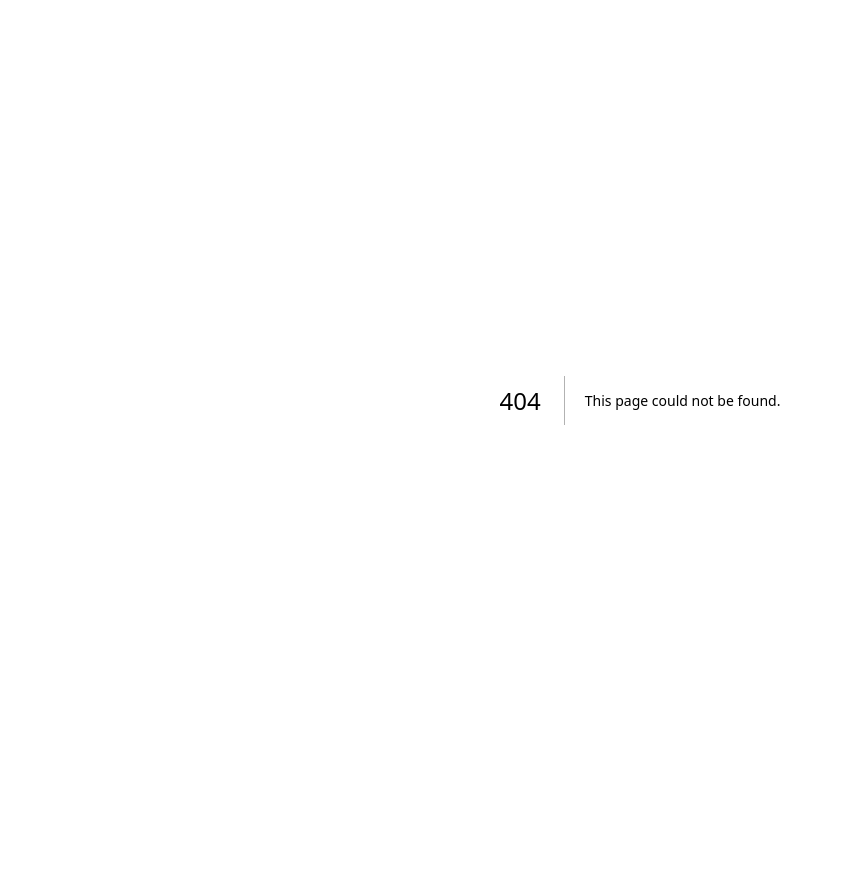
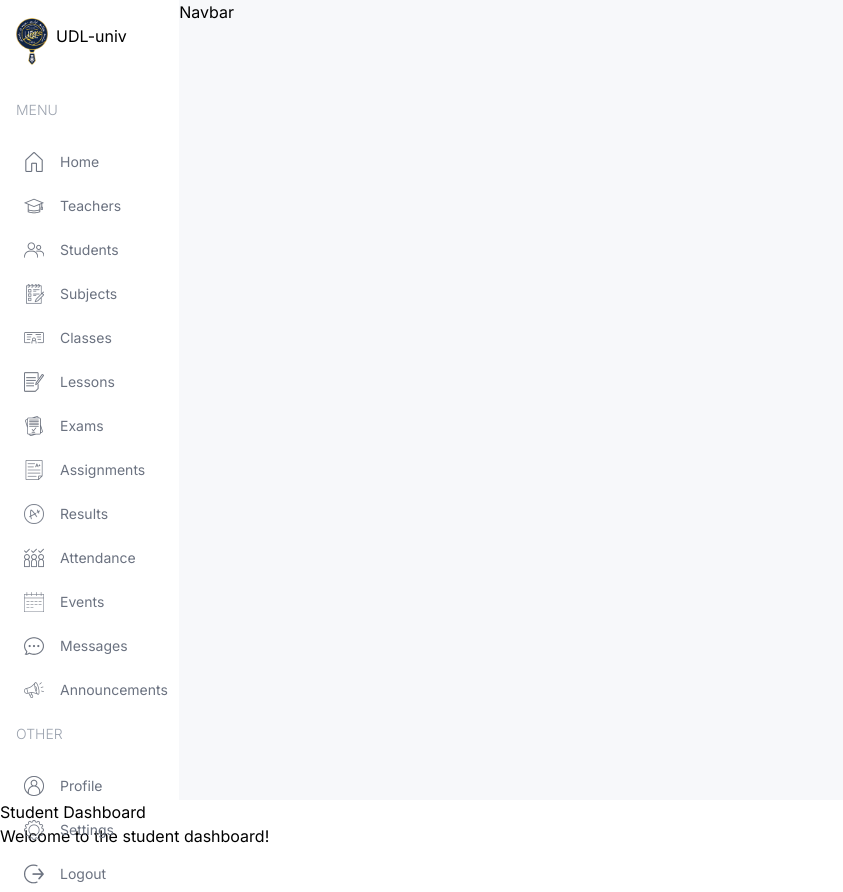
Before and after one commit to Miloud73/Shool-managment-dashboard, a Next.js app: page /student in a window 1280 px wide. Before the commit this address had no page. Shown: the whole page, without its empty margins (0-843 px from the left). Before the commit the page ends 800 px from the top, so only its background shows below. Built offline with nearby package versions, Linux system fonts and the light colour scheme.

Commit message:
implement navbar , menu

```diff
--- /dev/null
+++ b/src/app/(dashboard)/admin/page.tsx
@@ -0,0 +1,16 @@
+import type { Metadata } from "next";
+import React from "react";
+export const metadata: Metadata = {
+  title: " Admin | Dashborad",
+  description: "This is the teacher dashboard",
+};
+
+const AdminPage = () => {
+  return (
+    <div>
+
+    </div>
+  );
+};
+
+export default AdminPage;
--- /dev/null
+++ b/src/app/(dashboard)/layout.tsx
@@ -0,0 +1,22 @@
+import type { Metadata } from "next";
+import { Inter } from "next/font/google";
+import "./globals-dash.css";
+
+const inter = Inter({ subsets: ["latin"] });
+
+export const metadata: Metadata = {
+  title: "Dashboard",
+  description: "This is the dashboard layout",
+};
+
+export default function DashboardLayout({
+    children,
+  }: Readonly<{
+    children: React.ReactNode;
+  }>) {
+  return (
+    <div className={inter.className}>
+      {children}
+    </div>
+  );
+}
--- /dev/null
+++ b/src/app/(dashboard)/student/page.tsx
@@ -0,0 +1,17 @@
+import type { Metadata } from "next";
+import React from "react";
+export const metadata: Metadata = {
+  title: " Student | Dashborad",
+  description: "This is the student dashboard",
+};
+
+const StudentPage = () => {
+  return (
+    <div>
+      <h1>Student Dashboard</h1>
+      <p>Welcome to the student dashboard!</p>
+    </div>
+  );
+};
+
+export default StudentPage;
--- /dev/null
+++ b/src/app/(dashboard)/teacher/page.tsx
@@ -0,0 +1,17 @@
+import type { Metadata } from "next";
+import React from "react";
+export const metadata: Metadata = {
+  title: "Teacher | dashborad",
+  description: "This is the teacher dashboard",
+};
+
+const TeacherPage = () => {
+  return (
+    <div>
+      <h1>teacher Dashboard</h1>
+      <p>Welcome to the teacher dashboard!</p>
+    </div>
+  );
+};
+
+export default TeacherPage;
--- a/src/app/layout.tsx
+++ b/src/app/layout.tsx
@@ -1,6 +1,10 @@
 import type { Metadata } from "next";
 import { Inter } from "next/font/google";
 import "./globals.css";
+import Link from "next/link";
+import Image from "next/image";
+import Menu from "@/components/Menu";
+import Navbar from "@/components/Navbar";
 
 const inter = Inter({ subsets: ["latin"] });
 
@@ -16,7 +20,23 @@
 }>) {
   return (
     <html lang="en">
-      <body className={inter.className}>{children}</body>
+      <body className={inter.className}>
+        <div className="relative flex" >
+          {/* left */}
+          <div className="w-[14%] md:w-[8%] lg:w-[16%] xl:w-[14%] p-4 h-screen">
+            <Link href="/" className="flex item-center justify-content lg:justify-start gap-2">
+              <Image src="/logo.png" alt="logo" width={32} height={32}/>
+              <span className="hidden lg:block mt-2 ">UDL-univ</span>
+            </Link>
+            <Menu/>
+          </div>
+          {/* right */}
+          <div className="w-[86%] md:w-[92%] xl:w-[86%] bg-[#F7F8FA] overflow-scroll flex flex-col">
+            <Navbar/>
+          </div>
+        </div>
+        {children}
+        </body>
     </html>
   );
 }
--- /dev/null
+++ b/src/app/sign-in/page.tsx
@@ -0,0 +1,17 @@
+import type { Metadata } from "next";
+import React from "react";
+export const metadata: Metadata = {
+  title: " sign-in ",
+  description: "This is the sig-in page",
+};
+
+
+const SignIn = () => {
+  return (
+    <div>
+      sign-in page
+    </div>
+  )
+}
+
+export default SignIn
--- /dev/null
+++ b/src/components/Menu.tsx
@@ -0,0 +1,142 @@
+import { role } from '@/lib/data';
+import Image from 'next/image';
+import Link from 'next/link';
+import { title } from 'process';
+import React from 'react'
+
+const menuItems = [
+    {
+      title: "MENU",
+      items: [
+        {
+          icon: "/home.png",
+          label: "Home",
+          href: "/",
+          visible: ["admin", "teacher", "student"],
+        },
+        {
+          icon: "/teacher.png",
+          label: "Teachers",
+          href: "/list/teachers",
+          visible: ["admin", "teacher"],
+        },
+        {
+          icon: "/student.png",
+          label: "Students",
+          href: "/list/students",
+          visible: ["admin", "teacher"],
+        },
+        {
+          icon: "/subject.png",
+          label: "Subjects",
+          href: "/list/subjects",
+          visible: ["admin"],
+        },
+        {
+          icon: "/class.png",
+          label: "Classes",
+          href: "/list/classes",
+          visible: ["admin", "teacher"],
+        },
+        {
+          icon: "/lesson.png",
+          label: "Lessons",
+          href: "/list/lessons",
+          visible: ["admin", "teacher"],
+        },
+        {
+          icon: "/exam.png",
+          label: "Exams",
+          href: "/list/exams",
+          visible: ["admin", "teacher", "student"],
+        },
+        {
+          icon: "/assignment.png",
+          label: "Assignments",
+          href: "/list/assignments",
+          visible: ["admin", "teacher", "student"],
+        },
+        {
+          icon: "/result.png",
+          label: "Results",
+          href: "/list/results",
+          visible: ["admin", "teacher", "student"],
+        },
+        {
+          icon: "/attendance.png",
+          label: "Attendance",
+          href: "/list/attendance",
+          visible: ["admin", "teacher", "student"],
+        },
+        {
+          icon: "/calendar.png",
+          label: "Events",
+          href: "/list/events",
+          visible: ["admin", "teacher", "student"],
+        },
+        {
+          icon: "/message.png",
+          label: "Messages",
+          href: "/list/messages",
+          visible: ["admin", "teacher", "student"],
+        },
+        {
+          icon: "/announcement.png",
+          label: "Announcements",
+          href: "/list/announcements",
+          visible: ["admin", "teacher", "student"],
+        },
+      ],
+    },
+    {
+      title: "OTHER",
+      items: [
+        {
+          icon: "/profile.png",
+          label: "Profile",
+          href: "/profile",
+          visible: ["admin", "teacher", "student"],
+        },
+        {
+          icon: "/setting.png",
+          label: "Settings",
+          href: "/settings",
+          visible: ["admin", "teacher", "student"],
+        },
+        {
+          icon: "/logout.png",
+          label: "Logout",
+          href: "/logout",
+          visible: ["admin", "teacher", "student"],
+        },
+      ],
+    },
+  ];
+
+const Menu = () => {
+  return (
+    <div className='mt-4 text-sm'>
+      {menuItems.map(i=>(
+        <div className='flex flex-col gap-2' key={i.title}>
+            <span className='hidden lg:block text-gray-400 font-light my-4'>{i.title}</span>
+            {i.items.map((item) => {
+            if (item.visible.includes(role)) {
+              return (
+                <Link
+                  href={item.href}
+                  key={item.label}
+                  className="flex items-center justify-center lg:justify-start gap-4 text-gray-500 py-2 md:px-2 rounded-md hover:bg-lamaSkyLight"
+                >
+                  <Image src={item.icon} alt="" width={20} height={20} />
+                  <span className="hidden lg:block">{item.label}</span>
+                </Link>
+              );
+            }
+          })}
+        </div>
+      ))}
+    </div>
+  )
+}
+
+export default Menu
--- /dev/null
+++ b/src/components/Navbar.tsx
@@ -0,0 +1,11 @@
+import React from 'react'
+
+const Navbar = () => {
+  return (
+    <div>
+      Navbar
+    </div>
+  )
+}
+
+export default Navbar
```
Also changed, not shown: src/app/(dashboard)/globals-dash.css (added).
